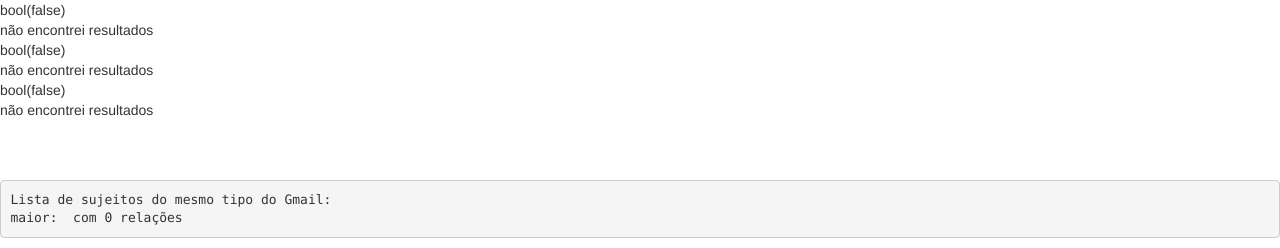
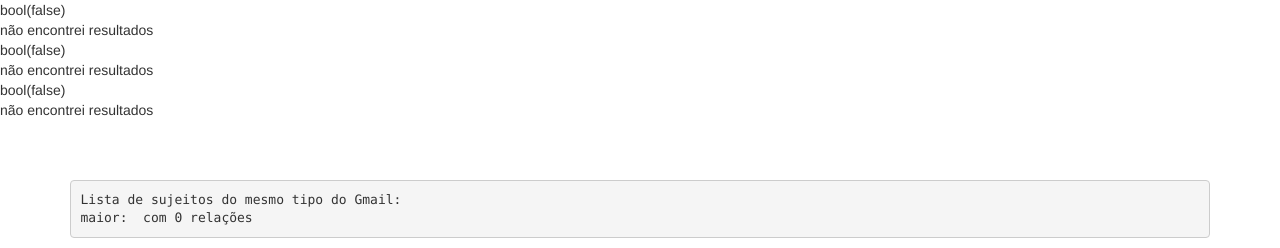
Before and after one commit to PauloFranco/relfinder, a PHP site: page /edsa-WebDev/test.php in a window 1280 px wide. Shown: the part 2528-2776 px from the top of the page. Run offline with PHP 8.4, Linux system fonts and the light colour scheme; data that the repository does not hold is empty.

Commit message:
beautify output

```diff
--- a/test.php
+++ b/test.php
@@ -101,6 +101,7 @@ $totalrelationsobj1 = array();
 $subjects = array();
 $totalrelationsobj1 = $r->executeSparqlQuery($type_and_same_type);
 preg_match_all('/resource\/(\S+)"/',$totalrelationsobj1, $subjects,PREG_PATTERN_ORDER);
+echo '<div class="container">';
 echo "<pre>";
 echo "Lista de sujeitos do mesmo tipo do Gmail:";
 echo "<br>";
@@ -114,7 +115,7 @@ foreach ($subjects[1] as $nome){
         PREFIX rdf: <http://www.w3.org/1999/02/22-rdf-syntax-ns#>
         PREFIX skos: <http://www.w3.org/2004/02/skos/core#>
         SELECT * WHERE {
-        ?subject?pf1  <http://dbpedia.org/resource/".$nome.">
+        ?subject ?pf1  <http://dbpedia.org/resource/".$nome.">
         FILTER ((?pf1 != rdf:type ) &&
         (?pf1 != skos:subject ) &&
         (?pf1 != <http://dbpedia.org/property/wikiPageUsesTemplate> ) &&
@@ -139,3 +140,4 @@ foreach ($subjects[1] as $nome){
 echo "maior: ".$maior_nome." com ".$maior." relações";
 echo "<br>";
 echo "</pre>";
+echo "</div>";
```
